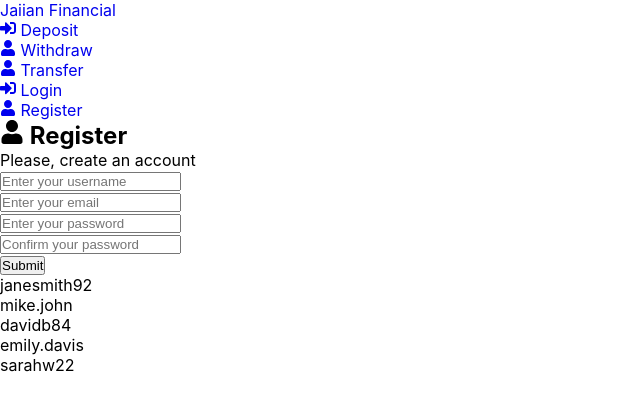
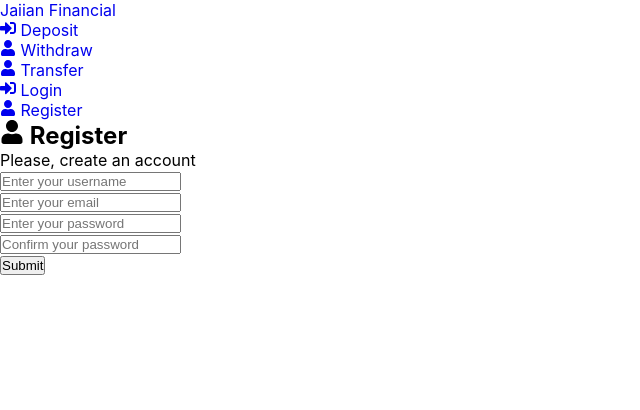
Before and after one commit to mfnjairah/JaiianFinancial, a React (Create React App) app in the folder frontend/: page /register in a window 1280 px wide. Shown: the top 410 px of the page, without its empty margins (0-640 px from the left). Built offline with nearby package versions, Linux system fonts and the light colour scheme.

Commit message:
Fixing redirectings

```diff
--- a/frontend/src/App.js
+++ b/frontend/src/App.js
@@ -1,4 +1,10 @@
-import { BrowserRouter as Router, Routes, Route } from "react-router-dom";
+import { useState } from "react";
+import {
+  BrowserRouter as Router,
+  Routes,
+  Route,
+  useNavigate,
+} from "react-router-dom";
 
 // Pages
 import DashBoard from "./pages/DashBoard";
@@ -9,94 +15,90 @@ import Deposit from "./pages/Deposit";
 import Withdraw from "./pages/Withdraw";
 import Transfer from "./pages/Transfer";
 
+// Data
+import data from "./assets/data.json";
+
 function App() {
-  const users = [
-    {
-      name: "Jane Smith",
-      email: "jane.smith@email.com",
-      userName: "janesmith92",
-      password: "securePass456",
-      role: "admin",
-      accountNumber: "9876543",
-      accountBalance: 7500,
-      income: "6000",
-      expenseCategories: ["Groceries", "Utilities", "Dining"],
-      transactionHistory: [
-        { date: "2023-09-10", description: "Salary", amount: 6000 },
-        { date: "2023-09-15", description: "Groceries", amount: -200 },
-        { date: "2023-09-20", description: "Utilities", amount: -150 },
-        { date: "2023-09-25", description: "Dining", amount: -100 },
-      ],
-    },
-    {
-      name: "Michael Johnson",
-      email: "michael.johnson@email.com",
-      userName: "mike.john",
-      password: "strongPass789",
-      role: "user",
-      accountNumber: "7890123",
-      accountBalance: 9500,
-      income: "8000",
-      expenseCategories: ["Rent", "Transportation", "Entertainment"],
-      transactionHistory: [
-        { date: "2023-09-10", description: "Salary", amount: 8000 },
-        { date: "2023-09-15", description: "Rent", amount: -2500 },
-        { date: "2023-09-20", description: "Transportation", amount: -150 },
-        { date: "2023-09-25", description: "Entertainment", amount: -100 },
-      ],
-    },
-    {
-      name: "David Brown",
-      email: "david.brown@email.com",
-      userName: "davidb84",
-      password: "safePass123",
-      role: "user",
-      accountNumber: "6543210",
-      accountBalance: 4200,
-      income: "5500",
-      expenseCategories: ["Shopping", "Healthcare", "Travel"],
-      transactionHistory: [
-        { date: "2023-09-10", description: "Salary", amount: 5500 },
-        { date: "2023-09-15", description: "Shopping", amount: -300 },
-        { date: "2023-09-20", description: "Healthcare", amount: -100 },
-        { date: "2023-09-25", description: "Travel", amount: -300 },
-      ],
-    },
-    {
-      name: "Emily Davis",
-      email: "emily.d@email.com",
-      userName: "emily.davis",
-      password: "pass4567",
-      role: "user",
-      accountNumber: "4567890",
-      accountBalance: 3200,
-      income: "4500",
-      expenseCategories: ["Education", "Hobbies", "Groceries"],
-      transactionHistory: [
-        { date: "2023-09-10", description: "Salary", amount: 4500 },
-        { date: "2023-09-15", description: "Education", amount: -500 },
-        { date: "2023-09-20", description: "Hobbies", amount: -200 },
-        { date: "2023-09-25", description: "Groceries", amount: -300 },
-      ],
-    },
-    {
-      name: "Sarah Wilson",
-      email: "sarah.w@email.com",
-      userName: "sarahw22",
-      password: "myPass789",
-      role: "user",
-      accountNumber: "8901234",
-      accountBalance: 6700,
-      income: "5200",
-      expenseCategories: ["Dining", "Utilities", "Transportation"],
-      transactionHistory: [
-        { date: "2023-09-10", description: "Salary", amount: 5200 },
-        { date: "2023-09-15", description: "Dining", amount: -150 },
-        { date: "2023-09-20", description: "Utilities", amount: -200 },
-        { date: "2023-09-25", description: "Transportation", amount: -100 },
-      ],
-    },
-  ];
+  const users = data;
+
+  // Global States
+
+  // Login State
+  const [loginFormData, setLoginFormData] = useState({
+    userName: "",
+    password: "",
+  });
+
+  const handleLoginChange = (e) => {
+    setLoginFormData((prevState) => ({
+      ...prevState,
+      [e.target.name]: e.target.value,
+    }));
+  };
+
+  const handleLoginSubmit = (e) => {
+    e.preventDefault();
+    const user = users.find((user) => user.userName === loginFormData.userName);
+
+    if (user && user.password === loginFormData.password) {
+      console.log(`Logged in`);
+    } else {
+      console.log(`Wrong credentials.`);
+    }
+  };
+
+  // Register State
+  const [registerFormData, setRegisterFormData] = useState({
+    userName: "",
+    email: "",
+    password: "",
+    confirmPassword: "",
+  });
+
+  const { userName, email, password, confirmPassword } = registerFormData;
+
+  const handleRegisterChange = (e) => {
+    const { name, value } = e.target;
+    setRegisterFormData((prevData) => ({
+      ...prevData,
+      [name]: value,
+    }));
+  };
+
+  const handleRegisterSubmit = (e) => {
+    e.preventDefault();
+
+    if (password !== confirmPassword) {
+      alert("Passwords do not match");
+      return;
+    }
+
+    const newUser = {
+      userName,
+      email,
+      password,
+      accountNumber: "",
+      accountBalance: "500",
+      income: "",
+      expenseCategories: [],
+      transactionHistory: [],
+    };
+
+    // Create a new list of users by adding the newUser
+    const updatedUsers = [...users, newUser];
+
+    // Store the updated list of users in localStorage
+    localStorage.setItem("userz", JSON.stringify(updatedUsers));
+
+    // Clear the form data
+    setRegisterFormData({
+      userName: "",
+      email: "",
+      password: "",
+      confirmPassword: "",
+    });
+  };
+
   return (
     <div className="App">
       <Router>
@@ -108,8 +110,26 @@ function App() {
             <Route path="/deposit" element={<Deposit users={users} />} />
             <Route path="/withdraw" element={<Withdraw users={users} />} />
             <Route path="/transfer" element={<Transfer users={users} />} />
-            <Route path="/login" element={<Login />} />
-            <Route path="/register" element={<Register users={users} />} />
+            <Route
+              path="/login"
+              element={
+                <Login
+                  loginFormData={loginFormData}
+                  handleLoginChange={handleLoginChange}
+                  handleLoginSubmit={handleLoginSubmit}
+                />
+              }
+            />
+            <Route
+              path="/register"
+              element={
+                <Register
+                  registerFormData={registerFormData}
+                  handleRegisterChange={handleRegisterChange}
+                  handleRegisterSubmit={handleRegisterSubmit}
+                />
+              }
+            />
           </Routes>
         </div>
       </Router>
--- /dev/null
+++ b/frontend/src/assets/data.json
@@ -0,0 +1,87 @@
+[
+  {
+    "name": "Jane Smith",
+    "email": "jane.smith@email.com",
+    "userName": "janesmith92",
+    "password": "securePass456",
+    "role": "admin",
+    "accountNumber": "9876543",
+    "accountBalance": 7500,
+    "income": "6000",
+    "expenseCategories": ["Groceries", "Utilities", "Dining"],
+    "transactionHistory": [
+      { "date": "2023-09-10", "description": "Salary", "amount": 6000 },
+      { "date": "2023-09-15", "description": "Groceries", "amount": -200 },
+      { "date": "2023-09-20", "description": "Utilities", "amount": -150 },
+      { "date": "2023-09-25", "description": "Dining", "amount": -100 }
+    ]
+  },
+  {
+    "name": "Michael Johnson",
+    "email": "michael.johnson@email.com",
+    "userName": "mike.john",
+    "password": "strongPass789",
+    "role": "user",
+    "accountNumber": "7890123",
+    "accountBalance": 9500,
+    "income": "8000",
+    "expenseCategories": ["Rent", "Transportation", "Entertainment"],
+    "transactionHistory": [
+      { "date": "2023-09-10", "description": "Salary", "amount": 8000 },
+      { "date": "2023-09-15", "description": "Rent", "amount": -2500 },
+      { "date": "2023-09-20", "description": "Transportation", "amount": -150 },
+      { "date": "2023-09-25", "description": "Entertainment", "amount": -100 }
+    ]
+  },
+  {
+    "name": "David Brown",
+    "email": "david.brown@email.com",
+    "userName": "davidb84",
+    "password": "safePass123",
+    "role": "user",
+    "accountNumber": "6543210",
+    "accountBalance": 4200,
+    "income": "5500",
+    "expenseCategories": ["Shopping", "Healthcare", "Travel"],
+    "transactionHistory": [
+      { "date": "2023-09-10", "description": "Salary", "amount": 5500 },
+      { "date": "2023-09-15", "description": "Shopping", "amount": -300 },
+      { "date": "2023-09-20", "description": "Healthcare", "amount": -100 },
+      { "date": "2023-09-25", "description": "Travel", "amount": -300 }
+    ]
+  },
+  {
+    "name": "Emily Davis",
+    "email": "emily.d@email.com",
+    "userName": "emily.davis",
+    "password": "pass4567",
+    "role": "user",
+    "accountNumber": "4567890",
+    "accountBalance": 3200,
+    "income": "4500",
+    "expenseCategories": ["Education", "Hobbies", "Groceries"],
+    "transactionHistory": [
+      { "date": "2023-09-10", "description": "Salary", "amount": 4500 },
+      { "date": "2023-09-15", "description": "Education", "amount": -500 },
+      { "date": "2023-09-20", "description": "Hobbies", "amount": -200 },
+      { "date": "2023-09-25", "description": "Groceries", "amount": -300 }
+    ]
+  },
+  {
+    "name": "Sarah Wilson",
+    "email": "sarah.w@email.com",
+    "userName": "sarahw22",
+    "password": "myPass789",
+    "role": "user",
+    "accountNumber": "8901234",
+    "accountBalance": 6700,
+    "income": "5200",
+    "expenseCategories": ["Dining", "Utilities", "Transportation"],
+    "transactionHistory": [
+      { "date": "2023-09-10", "description": "Salary", "amount": 5200 },
+      { "date": "2023-09-15", "description": "Dining", "amount": -150 },
+      { "date": "2023-09-20", "description": "Utilities", "amount": -200 },
+      { "date": "2023-09-25", "description": "Transportation", "amount": -100 }
+    ]
+  }
+]
--- a/frontend/src/components/Header.jsx
+++ b/frontend/src/components/Header.jsx
@@ -1,5 +1,5 @@
 import React from "react";
-import { FaSignInAlt, FaSignOutAlt, FaUser } from "react-icons/fa";
+import { FaSignInAlt, FaUser } from "react-icons/fa";
 import { Link } from "react-router-dom";
 
 const Header = () => {
--- a/frontend/src/pages/Login.jsx
+++ b/frontend/src/pages/Login.jsx
@@ -1,24 +1,7 @@
-import React, { useState, useEffect } from "react";
 import { FaSignInAlt } from "react-icons/fa";
 
-const Login = () => {
-  const [formData, setFormData] = useState({
-    userName: "",
-    password: "",
-  });
-
-  const { userName, password } = formData;
-
-  const onChange = (e) => {
-    setFormData((prevState) => ({
-      ...prevState,
-      [e.target.name]: e.target.value,
-    }));
-  };
-
-  const onSubmit = (e) => {
-    e.preventDefault();
-  };
+const Login = ({ loginFormData, handleLoginChange, handleLoginSubmit }) => {
+  const { userName, password } = loginFormData;
 
   return (
     <>
@@ -30,7 +13,7 @@ const Login = () => {
       </section>
 
       <section className="form">
-        <form onSubmit={onSubmit}>
+        <form onSubmit={handleLoginSubmit}>
           <div className="form-group">
             <input
               type="text"
@@ -38,7 +21,8 @@ const Login = () => {
               name="userName"
               value={userName}
               placeholder="Enter your username"
-              onChange={onChange}
+              onChange={handleLoginChange}
+              required
             />
           </div>
 
@@ -49,7 +33,8 @@ const Login = () => {
               name="password"
               value={password}
               placeholder="Enter your password"
-              onChange={onChange}
+              onChange={handleLoginChange}
+              required
             />
           </div>
 
--- a/frontend/src/pages/Register.jsx
+++ b/frontend/src/pages/Register.jsx
@@ -1,57 +1,11 @@
-import React, { useState } from "react";
 import { FaUser } from "react-icons/fa";
 
-const Register = ({ users }) => {
-  const [formData, setFormData] = useState({
-    userName: "",
-    email: "",
-    password: "",
-    confirmPassword: "",
-  });
-
-  const { userName, email, password, confirmPassword } = formData;
-
-  const onChange = (e) => {
-    const { name, value } = e.target;
-    setFormData((prevData) => ({
-      ...prevData,
-      [name]: value,
-    }));
-  };
-
-  const onSubmit = (e) => {
-    e.preventDefault();
-
-    if (password !== confirmPassword) {
-      alert("Passwords do not match");
-      return;
-    }
-
-    const newUser = {
-      userName,
-      email,
-      password,
-      accountNumber: "",
-      accountBalance: "",
-      income: "",
-      expenseCategories: [],
-      transactionHistory: [],
-    };
-
-    // Create a new list of users by adding the newUser
-    const updatedUsers = [...users, newUser];
-
-    // Store the updated list of users in localStorage
-    localStorage.setItem("userz", JSON.stringify(updatedUsers));
-
-    // Clear the form data
-    setFormData({
-      userName: "",
-      email: "",
-      password: "",
-      confirmPassword: "",
-    });
-  };
+const Register = ({
+  registerFormData,
+  handleRegisterChange,
+  handleRegisterSubmit,
+}) => {
+  const { userName, email, password, confirmPassword } = registerFormData;
 
   return (
     <>
@@ -63,7 +17,7 @@ const Register = ({ users }) => {
       </section>
 
       <section className="form">
-        <form onSubmit={onSubmit}>
+        <form onSubmit={handleRegisterSubmit}>
           <div className="form-group">
             <input
               type="text"
@@ -71,7 +25,7 @@ const Register = ({ users }) => {
               name="userName"
               value={userName}
               placeholder="Enter your username"
-              onChange={onChange}
+              onChange={handleRegisterChange}
               required
             />
           </div>
@@ -83,7 +37,7 @@ const Register = ({ users }) => {
               name="email"
               value={email}
               placeholder="Enter your email"
-              onChange={onChange}
+              onChange={handleRegisterChange}
               required
             />
           </div>
@@ -95,7 +49,7 @@ const Register = ({ users }) => {
               name="password"
               value={password}
               placeholder="Enter your password"
-              onChange={onChange}
+              onChange={handleRegisterChange}
               required
             />
           </div>
@@ -107,7 +61,7 @@ const Register = ({ users }) => {
               name="confirmPassword"
               value={confirmPassword}
               placeholder="Confirm your password"
-              onChange={onChange}
+              onChange={handleRegisterChange}
               required
             />
           </div>
@@ -116,9 +70,9 @@ const Register = ({ users }) => {
           </div>
         </form>
 
-        {users.map((user) => (
+        {/* {users.map((user) => (
           <li key={user.userName}>{user.userName}</li>
-        ))}
+        ))} */}
       </section>
     </>
   );
```
Also changed, not shown: 1 other file (tests, documents, lock files or other folders).
